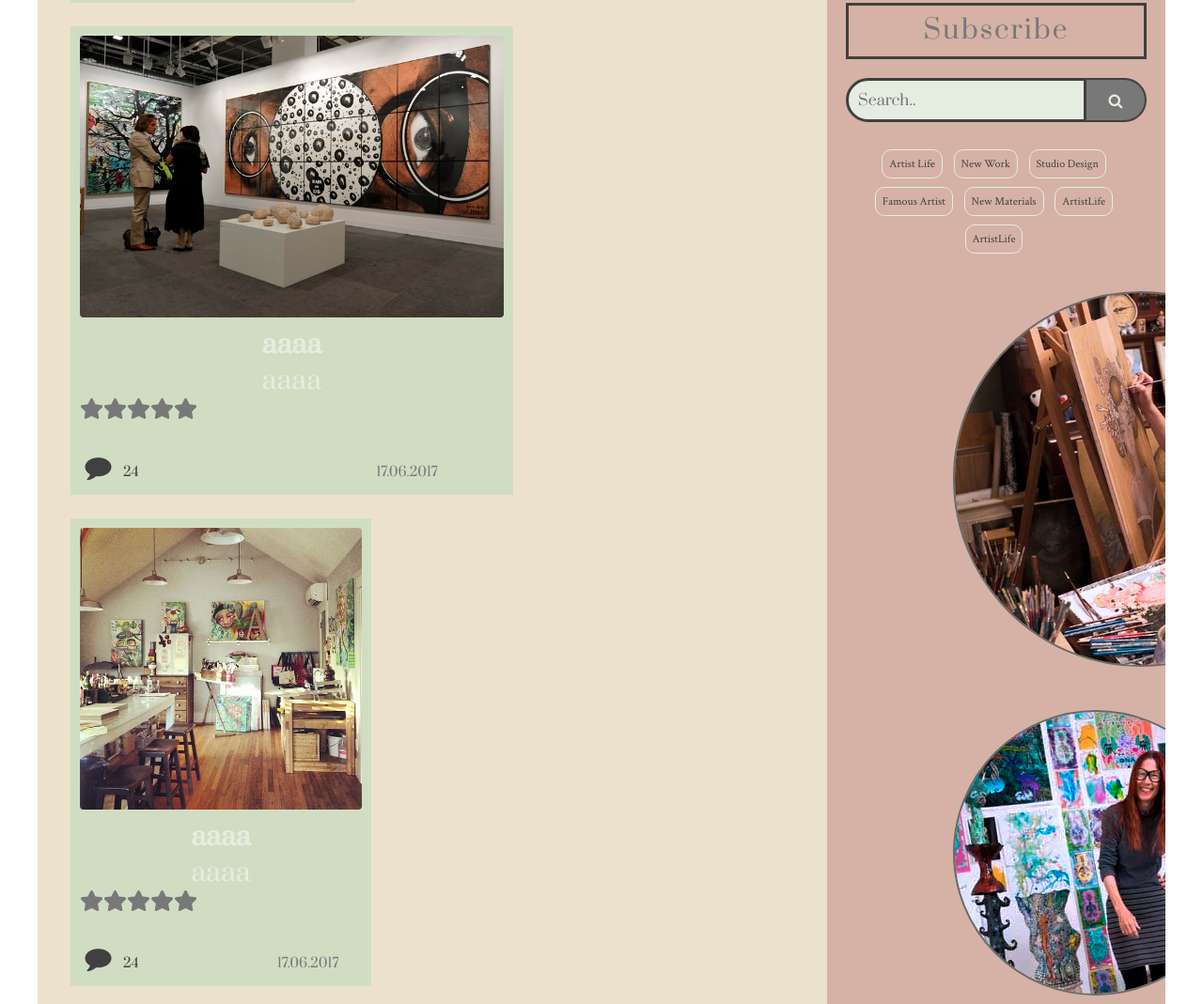
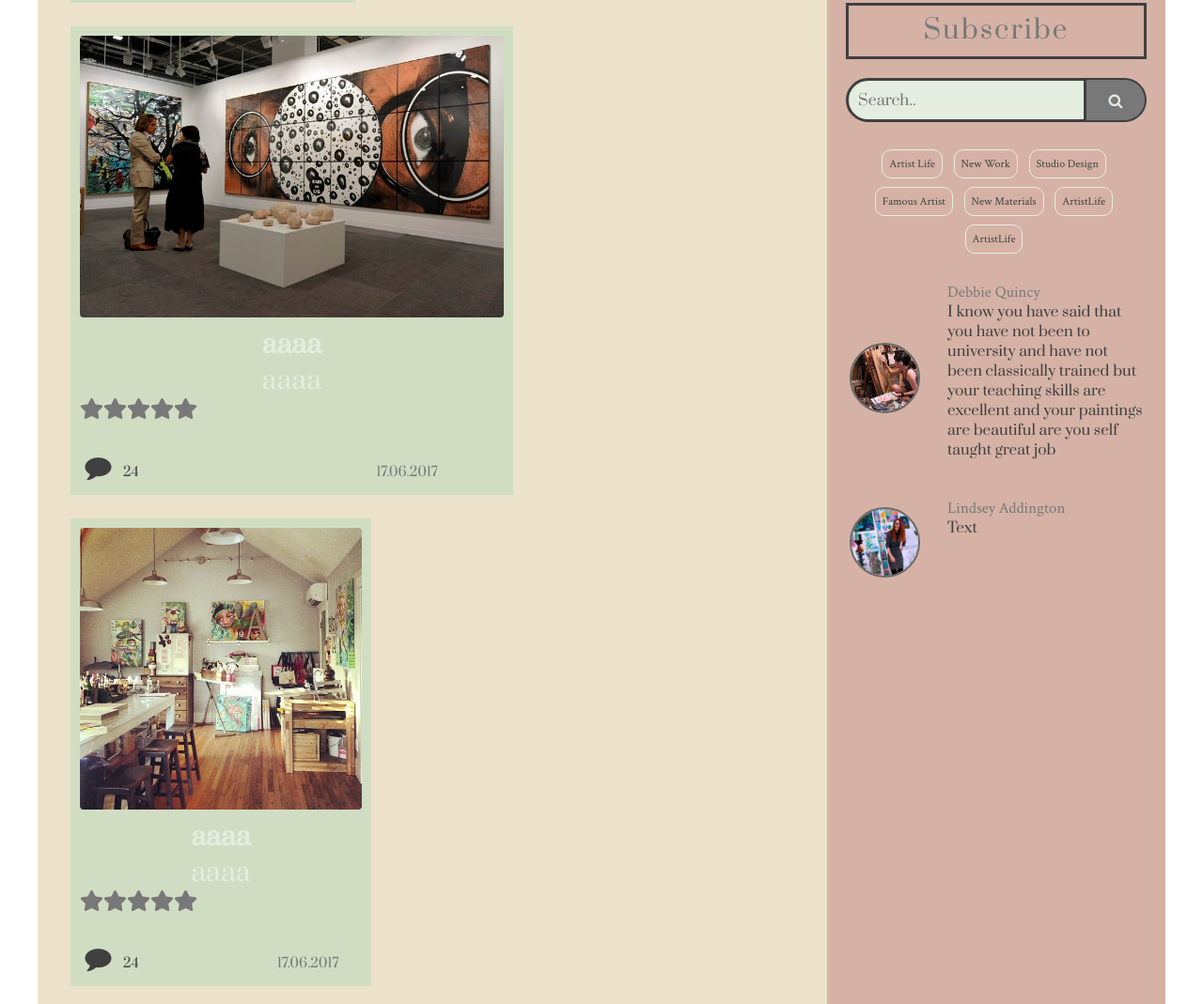
Before and after one commit to roboretska/artist-blog, a plain HTML site: page index.html in a window 1280 px wide. Shown: the part 630-1699 px from the top of the page at 94% size. Drawn offline with Linux system fonts and the light colour scheme.

Commit message:
Comment fix

```diff
--- a/css/comments.css
+++ b/css/comments.css
@@ -7,20 +7,24 @@
     flex-direction: row;
     align-items: center;
     justify-content: center;
+    width: 100%;
 }
 .comment-photo{
     display: inline-block;
     font-size: 16px;
     /*float: left;*/
     width: 30%;
-    max-width: 400px;
+    max-width: 200px;
+    max-height: 200px;
     margin-right: 0.5em;
+    flex-wrap: wrap;
+
 }
 .comment-photo img{
     display: inline-block;
     border-radius: 50%;
     border: 2px solid #696969;
-    max-width: 400px;
+    margin-right: 0px;
 }
 span{
     vertical-align: middle;
@@ -40,10 +44,23 @@ span{
 
 }
 .comment-text {
+    display: inline-block;
     color: #404040;
     font-size: 0.55em;
-    white-space: nowrap;
+    flex-wrap: nowrap;
     overflow: hidden;
     text-overflow: ellipsis;
 
 }
+@media all and (min-width:800px) {
+    .comment-photo img {
+        width: 75px;
+        height: 75px;
+    }
+}
+@media all and (max-width: 800px){
+    .comment-photo img {
+        width: 75px;
+        height: 75px;
+    }
+}
```
